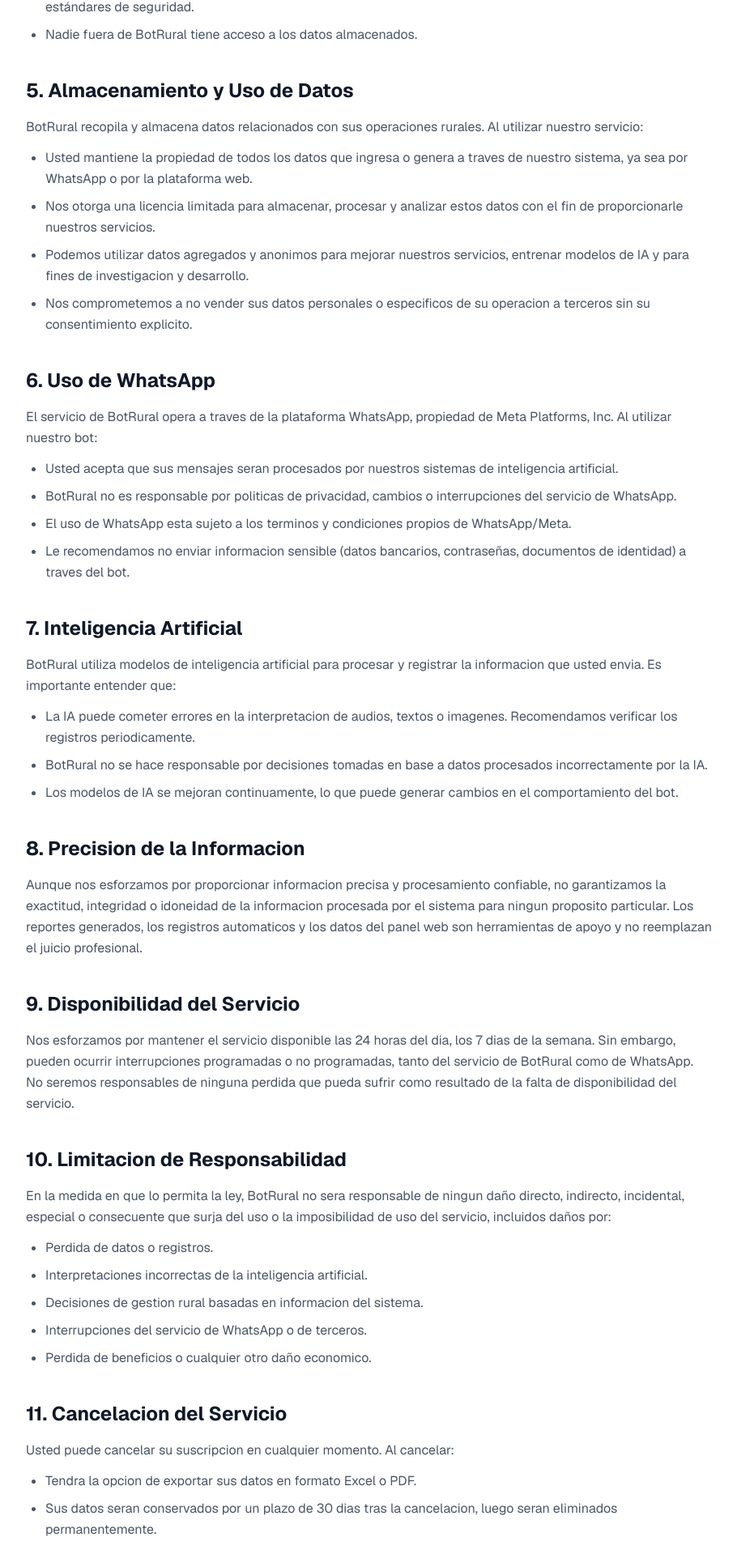
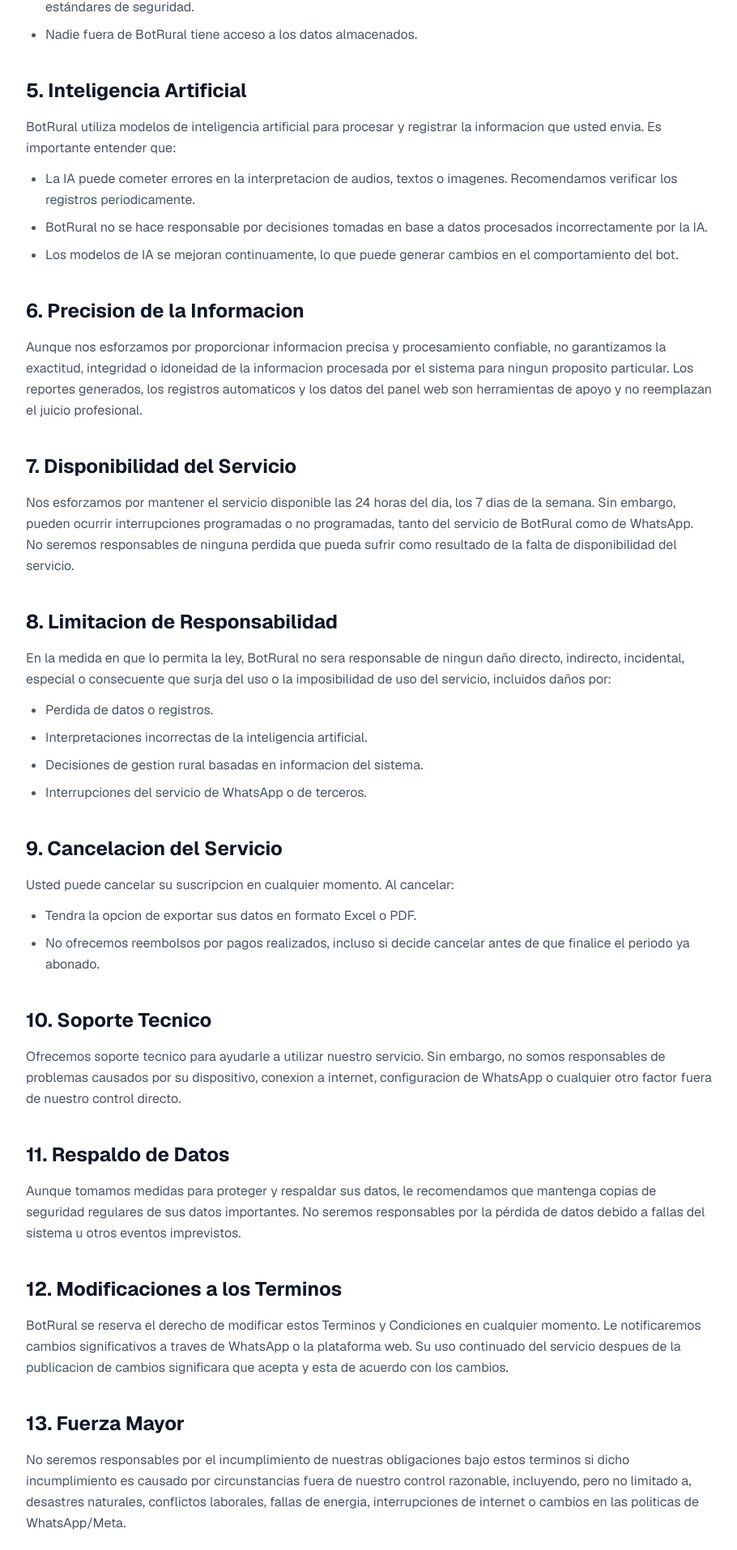
Before and after one commit to talalandig/landingbotrural, a Next.js app: page /terminos in a window 1280 px wide. Shown: the part 1474-3388 px from the top of the page at 81% size, without its empty margins (184-1094 px from the left). Built offline with nearby package versions, Linux system fonts and the light colour scheme.

Commit message:
terminos: eliminar secciones de Uso de WhatsApp, Almacenamiento de Datos y ajustar Cancelacion/Limitacion de Responsabilidad/Respaldo de Datos
footer: ocultar links de Politica de Privacidad y Eliminacion de datos

```diff
--- a/app/components/Footer.tsx
+++ b/app/components/Footer.tsx
@@ -43,8 +43,6 @@ export default function Footer() {
             <h4 className="font-semibold mb-4 text-[#F0E8D8]">Legal</h4>
             <ul className="space-y-2 text-sm text-white/70">
               <li><a href="/terminos" className="hover:text-[#02C951] transition-colors">Términos y Condiciones</a></li>
-              <li><a href="/privacidad" className="hover:text-[#02C951] transition-colors">Política de Privacidad</a></li>
-              <li><a href="/eliminacion-de-datos" className="hover:text-[#02C951] transition-colors">Eliminación de datos</a></li>
             </ul>
           </div>
         </div>
--- a/app/terminos/page.tsx
+++ b/app/terminos/page.tsx
@@ -76,33 +76,7 @@ export default function TerminosPage() {
           </section>
 
           <section>
-            <h2 className="text-2xl font-bold text-gray-900 mb-4">5. Almacenamiento y Uso de Datos</h2>
-            <p>
-              BotRural recopila y almacena datos relacionados con sus operaciones rurales. Al utilizar nuestro servicio:
-            </p>
-            <ul className="list-disc pl-6 mt-3 space-y-2">
-              <li>Usted mantiene la propiedad de todos los datos que ingresa o genera a traves de nuestro sistema, ya sea por WhatsApp o por la plataforma web.</li>
-              <li>Nos otorga una licencia limitada para almacenar, procesar y analizar estos datos con el fin de proporcionarle nuestros servicios.</li>
-              <li>Podemos utilizar datos agregados y anonimos para mejorar nuestros servicios, entrenar modelos de IA y para fines de investigacion y desarrollo.</li>
-              <li>Nos comprometemos a no vender sus datos personales o especificos de su operacion a terceros sin su consentimiento explicito.</li>
-            </ul>
-          </section>
-
-          <section>
-            <h2 className="text-2xl font-bold text-gray-900 mb-4">6. Uso de WhatsApp</h2>
-            <p>
-              El servicio de BotRural opera a traves de la plataforma WhatsApp, propiedad de Meta Platforms, Inc. Al utilizar nuestro bot:
-            </p>
-            <ul className="list-disc pl-6 mt-3 space-y-2">
-              <li>Usted acepta que sus mensajes seran procesados por nuestros sistemas de inteligencia artificial.</li>
-              <li>BotRural no es responsable por politicas de privacidad, cambios o interrupciones del servicio de WhatsApp.</li>
-              <li>El uso de WhatsApp esta sujeto a los terminos y condiciones propios de WhatsApp/Meta.</li>
-              <li>Le recomendamos no enviar informacion sensible (datos bancarios, contraseñas, documentos de identidad) a traves del bot.</li>
-            </ul>
-          </section>
-
-          <section>
-            <h2 className="text-2xl font-bold text-gray-900 mb-4">7. Inteligencia Artificial</h2>
+            <h2 className="text-2xl font-bold text-gray-900 mb-4">5. Inteligencia Artificial</h2>
             <p>
               BotRural utiliza modelos de inteligencia artificial para procesar y registrar la informacion que usted envia. Es importante entender que:
             </p>
@@ -114,21 +88,21 @@ export default function TerminosPage() {
           </section>
 
           <section>
-            <h2 className="text-2xl font-bold text-gray-900 mb-4">8. Precision de la Informacion</h2>
+            <h2 className="text-2xl font-bold text-gray-900 mb-4">6. Precision de la Informacion</h2>
             <p>
               Aunque nos esforzamos por proporcionar informacion precisa y procesamiento confiable, no garantizamos la exactitud, integridad o idoneidad de la informacion procesada por el sistema para ningun proposito particular. Los reportes generados, los registros automaticos y los datos del panel web son herramientas de apoyo y no reemplazan el juicio profesional.
             </p>
           </section>
 
           <section>
-            <h2 className="text-2xl font-bold text-gray-900 mb-4">9. Disponibilidad del Servicio</h2>
+            <h2 className="text-2xl font-bold text-gray-900 mb-4">7. Disponibilidad del Servicio</h2>
             <p>
               Nos esforzamos por mantener el servicio disponible las 24 horas del dia, los 7 dias de la semana. Sin embargo, pueden ocurrir interrupciones programadas o no programadas, tanto del servicio de BotRural como de WhatsApp. No seremos responsables de ninguna perdida que pueda sufrir como resultado de la falta de disponibilidad del servicio.
             </p>
           </section>
 
           <section>
-            <h2 className="text-2xl font-bold text-gray-900 mb-4">10. Limitacion de Responsabilidad</h2>
+            <h2 className="text-2xl font-bold text-gray-900 mb-4">8. Limitacion de Responsabilidad</h2>
             <p>
               En la medida en que lo permita la ley, BotRural no sera responsable de ningun daño directo, indirecto, incidental, especial o consecuente que surja del uso o la imposibilidad de uso del servicio, incluidos daños por:
             </p>
@@ -137,73 +111,71 @@ export default function TerminosPage() {
               <li>Interpretaciones incorrectas de la inteligencia artificial.</li>
               <li>Decisiones de gestion rural basadas en informacion del sistema.</li>
               <li>Interrupciones del servicio de WhatsApp o de terceros.</li>
-              <li>Perdida de beneficios o cualquier otro daño economico.</li>
             </ul>
           </section>
 
           <section>
-            <h2 className="text-2xl font-bold text-gray-900 mb-4">11. Cancelacion del Servicio</h2>
+            <h2 className="text-2xl font-bold text-gray-900 mb-4">9. Cancelacion del Servicio</h2>
             <p>
               Usted puede cancelar su suscripcion en cualquier momento. Al cancelar:
             </p>
             <ul className="list-disc pl-6 mt-3 space-y-2">
               <li>Tendra la opcion de exportar sus datos en formato Excel o PDF.</li>
-              <li>Sus datos seran conservados por un plazo de 30 dias tras la cancelacion, luego seran eliminados permanentemente.</li>
               <li>No ofrecemos reembolsos por pagos realizados, incluso si decide cancelar antes de que finalice el periodo ya abonado.</li>
             </ul>
           </section>
 
           <section>
-            <h2 className="text-2xl font-bold text-gray-900 mb-4">12. Soporte Tecnico</h2>
+            <h2 className="text-2xl font-bold text-gray-900 mb-4">10. Soporte Tecnico</h2>
             <p>
               Ofrecemos soporte tecnico para ayudarle a utilizar nuestro servicio. Sin embargo, no somos responsables de problemas causados por su dispositivo, conexion a internet, configuracion de WhatsApp o cualquier otro factor fuera de nuestro control directo.
             </p>
           </section>
 
           <section>
-            <h2 className="text-2xl font-bold text-gray-900 mb-4">13. Respaldo de Datos</h2>
+            <h2 className="text-2xl font-bold text-gray-900 mb-4">11. Respaldo de Datos</h2>
             <p>
-              Aunque tomamos medidas para proteger y respaldar sus datos, le recomendamos encarecidamente que exporte sus datos periodicamente y mantenga copias de seguridad. No seremos responsables por la perdida de datos debido a fallas del sistema u otros eventos imprevistos.
+              Aunque tomamos medidas para proteger y respaldar sus datos, le recomendamos que mantenga copias de seguridad regulares de sus datos importantes. No seremos responsables por la pérdida de datos debido a fallas del sistema u otros eventos imprevistos.
             </p>
           </section>
 
           <section>
-            <h2 className="text-2xl font-bold text-gray-900 mb-4">14. Modificaciones a los Terminos</h2>
+            <h2 className="text-2xl font-bold text-gray-900 mb-4">12. Modificaciones a los Terminos</h2>
             <p>
               BotRural se reserva el derecho de modificar estos Terminos y Condiciones en cualquier momento. Le notificaremos cambios significativos a traves de WhatsApp o la plataforma web. Su uso continuado del servicio despues de la publicacion de cambios significara que acepta y esta de acuerdo con los cambios.
             </p>
           </section>
 
           <section>
-            <h2 className="text-2xl font-bold text-gray-900 mb-4">15. Fuerza Mayor</h2>
+            <h2 className="text-2xl font-bold text-gray-900 mb-4">13. Fuerza Mayor</h2>
             <p>
               No seremos responsables por el incumplimiento de nuestras obligaciones bajo estos terminos si dicho incumplimiento es causado por circunstancias fuera de nuestro control razonable, incluyendo, pero no limitado a, desastres naturales, conflictos laborales, fallas de energia, interrupciones de internet o cambios en las politicas de WhatsApp/Meta.
             </p>
           </section>
 
           <section>
-            <h2 className="text-2xl font-bold text-gray-900 mb-4">16. Ley Aplicable</h2>
+            <h2 className="text-2xl font-bold text-gray-900 mb-4">14. Ley Aplicable</h2>
             <p>
               Estos Terminos y Condiciones se regiran e interpretaran de acuerdo con las leyes de la Republica Oriental del Uruguay, sin dar efecto a sus principios de conflicto de leyes.
             </p>
           </section>
 
           <section>
-            <h2 className="text-2xl font-bold text-gray-900 mb-4">17. Divisibilidad</h2>
+            <h2 className="text-2xl font-bold text-gray-900 mb-4">15. Divisibilidad</h2>
             <p>
               Si alguna disposicion de estos Terminos y Condiciones se considera invalida o inaplicable, dicha disposicion se eliminara y las disposiciones restantes se haran cumplir.
             </p>
           </section>
 
           <section>
-            <h2 className="text-2xl font-bold text-gray-900 mb-4">18. Acuerdo Completo</h2>
+            <h2 className="text-2xl font-bold text-gray-900 mb-4">16. Acuerdo Completo</h2>
             <p>
               Estos Terminos y Condiciones constituyen el acuerdo completo entre usted y BotRural con respecto al uso de nuestro sitio web y servicios.
             </p>
           </section>
 
           <section>
-            <h2 className="text-2xl font-bold text-gray-900 mb-4">19. Contacto</h2>
+            <h2 className="text-2xl font-bold text-gray-900 mb-4">17. Contacto</h2>
             <p>
               Si tiene alguna pregunta sobre estos Terminos y Condiciones, puede contactarnos a traves de <a href="mailto:info@botrural.com" className="text-[#00934a] hover:underline">info@botrural.com</a> o por WhatsApp.
             </p>
```
